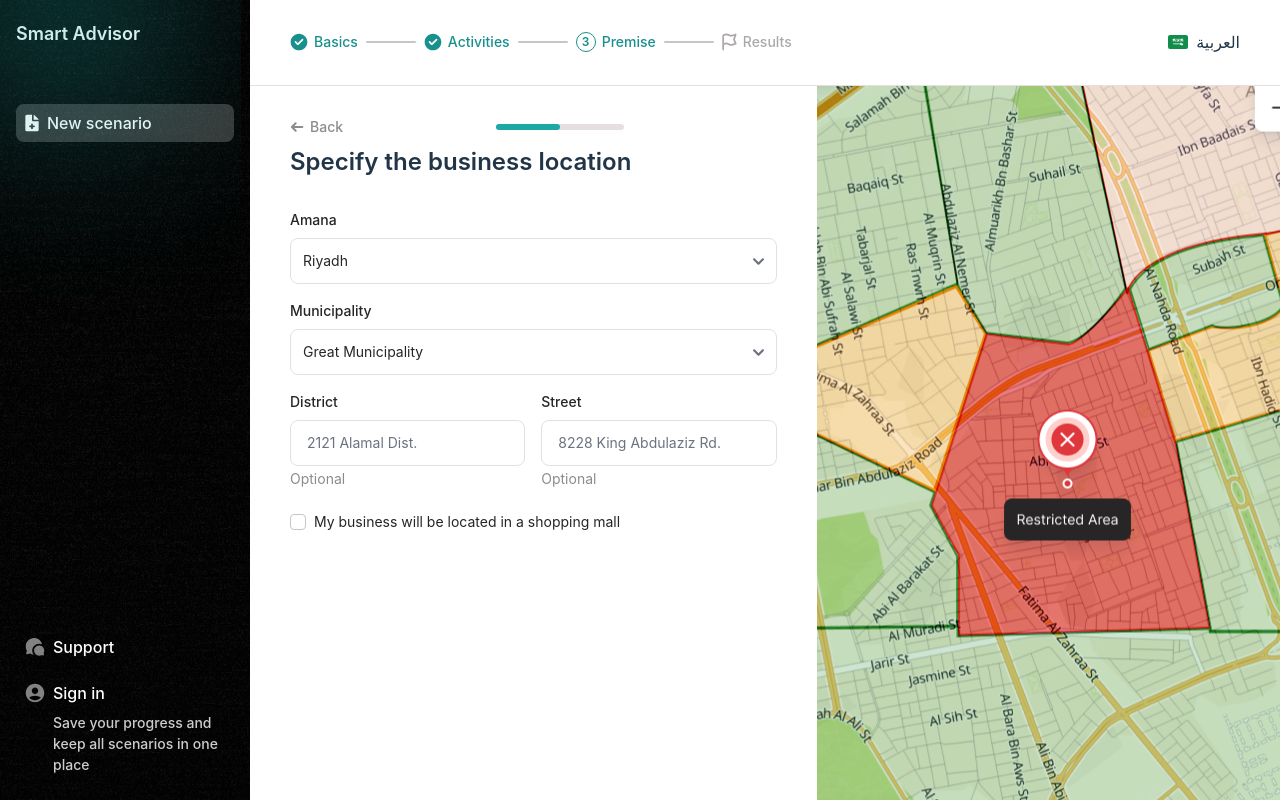
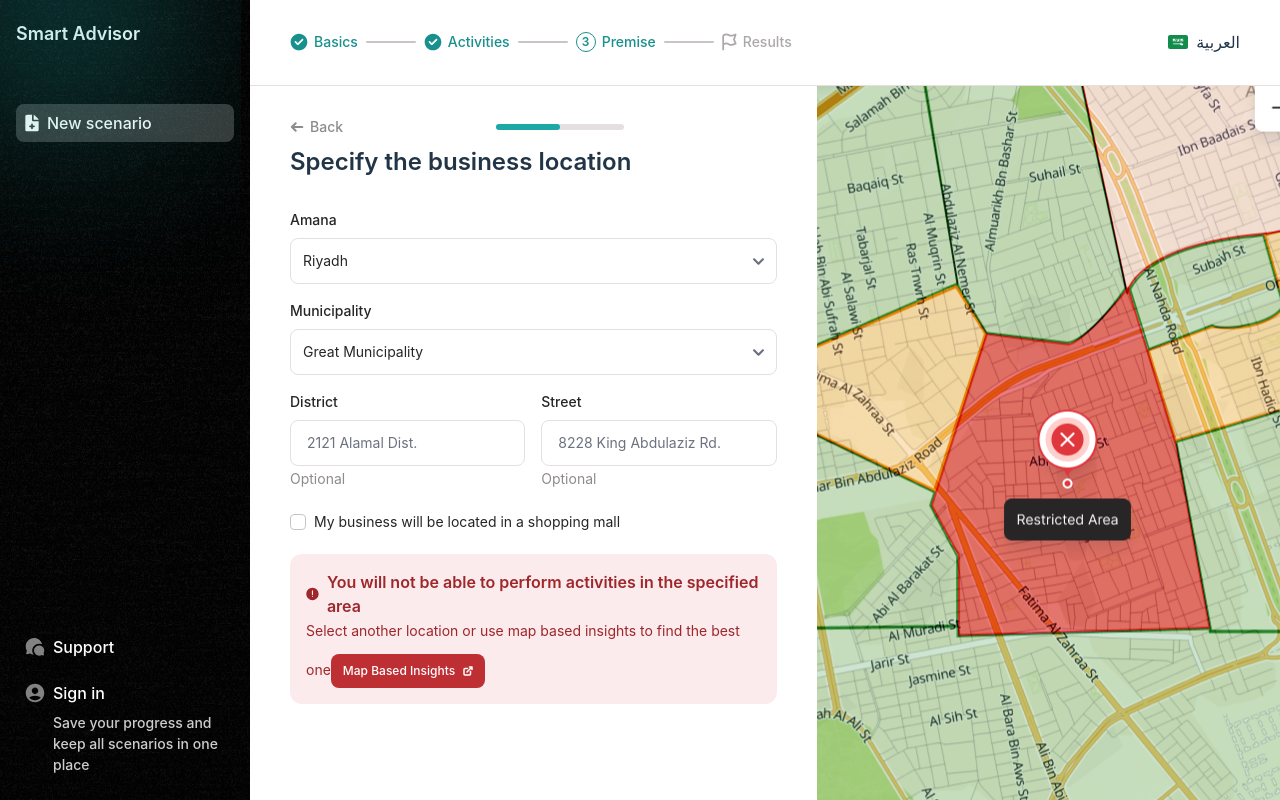
Before and after one commit to zemlyakov/vite-react-form, a React (Vite) app: page / in a window 1280 px wide. Built offline with nearby package versions, Linux system fonts and the light colour scheme.

Commit message:
Business location form

```diff
--- /dev/null
+++ b/src/components/icons/Alert.jsx
@@ -0,0 +1,15 @@
+import PropTypes from "prop-types";
+
+export default function Alert({ className }) {
+  return (
+    <svg xmlns="http://www.w3.org/2000/svg" viewBox="0 0 14 14" fill="none" className={className}>
+      <path fillRule="evenodd" clipRule="evenodd"
+            d="M7.00001 0.333313C3.31811 0.333313 0.333344 3.31808 0.333344 6.99998C0.333344 10.6819 3.31811 13.6666 7.00001 13.6666C10.6819 13.6666 13.6667 10.6819 13.6667 6.99998C13.6667 3.31808 10.6819 0.333313 7.00001 0.333313ZM7.62501 3.66665C7.62501 3.32147 7.34519 3.04165 7.00001 3.04165C6.65483 3.04165 6.37501 3.32147 6.37501 3.66665V7.66665C6.37501 8.01182 6.65483 8.29165 7.00001 8.29165C7.34519 8.29165 7.62501 8.01182 7.62501 7.66665V3.66665ZM7.00001 9.04165C6.65483 9.04165 6.37501 9.32147 6.37501 9.66665C6.37501 10.0118 6.65483 10.2916 7.00001 10.2916H7.00131C7.34649 10.2916 7.62631 10.0118 7.62631 9.66665C7.62631 9.32147 7.34649 9.04165 7.00131 9.04165H7.00001Z"
+            fill="currentColor"/>
+    </svg>
+  );
+}
+
+Alert.propTypes = {
+  className: PropTypes.string.isRequired
+}
--- /dev/null
+++ b/src/components/icons/ExternalLink.jsx
@@ -0,0 +1,15 @@
+import PropTypes from "prop-types";
+
+export default function ExternalLink({ className }) {
+  return (
+    <svg xmlns="http://www.w3.org/2000/svg" viewBox="0 0 10 10" fill="none" className={className}>
+      <path
+        d="M7.5 5.5V8C7.5 8.55228 7.05228 9 6.5 9H2C1.44772 9 1 8.55228 1 8V3.5C1 2.94772 1.44772 2.5 2 2.5H4.5M9 3.5V1L6.5 1M4 6L8.75 1.25"
+        stroke="currentColor" strokeWidth="1.5" strokeLinecap="round" strokeLinejoin="round"/>
+    </svg>
+  );
+}
+
+ExternalLink.propTypes = {
+  className: PropTypes.string,
+};
--- /dev/null
+++ b/src/components/questionnaire/Alert.jsx
@@ -0,0 +1,21 @@
+import AlertIcon from '../icons/Alert.jsx';
+import ExternalLink from "../icons/ExternalLink.jsx";
+
+export default function Alert() {
+  return (
+    <div className="p-4 rounded-xl bg-[#FCEBEC]" role="alert">
+      <div className="flex items-center gap-2 text-[#9D272B]">
+        <AlertIcon className="w-3.5 h-3.5"/>
+        <b className="font-semibold leading-[150%]">You will not be able to perform activities in
+          the specified area</b>
+      </div>
+      <small className="mt-1.5 text-sm leading-[150%] text-[#9D272B]">Select another location or use map based insights to find
+        the best one</small>
+      <a href="#"
+         className="mt-3 inline-flex items-center gap-2 px-3 py-2 text-white hover:text-white bg-[#BE2F34] text-xs font-medium leading-[150%] rounded-lg">
+        Map Based Insights
+        <ExternalLink className="w-2.5 h-2.5" />
+      </a>
+    </div>
+  );
+}
--- a/src/components/questionnaire/BusinessLocationForm.jsx
+++ b/src/components/questionnaire/BusinessLocationForm.jsx
@@ -1,6 +1,7 @@
 import Select from "../form/Select.jsx";
 import TextInput from "../form/TextInput.jsx";
 import Checkbox from "../form/Checkbox.jsx";
+import Alert from "./Alert.jsx";
 
 export default function BusinessLocationForm() {
   return (
@@ -14,6 +15,7 @@ export default function BusinessLocationForm() {
       <div className="py-2">
         <Checkbox id="is-shopping-mall-business" label="My business will be located in a shopping mall" />
       </div>
+      <Alert />
     </form>
   )
 }
```
